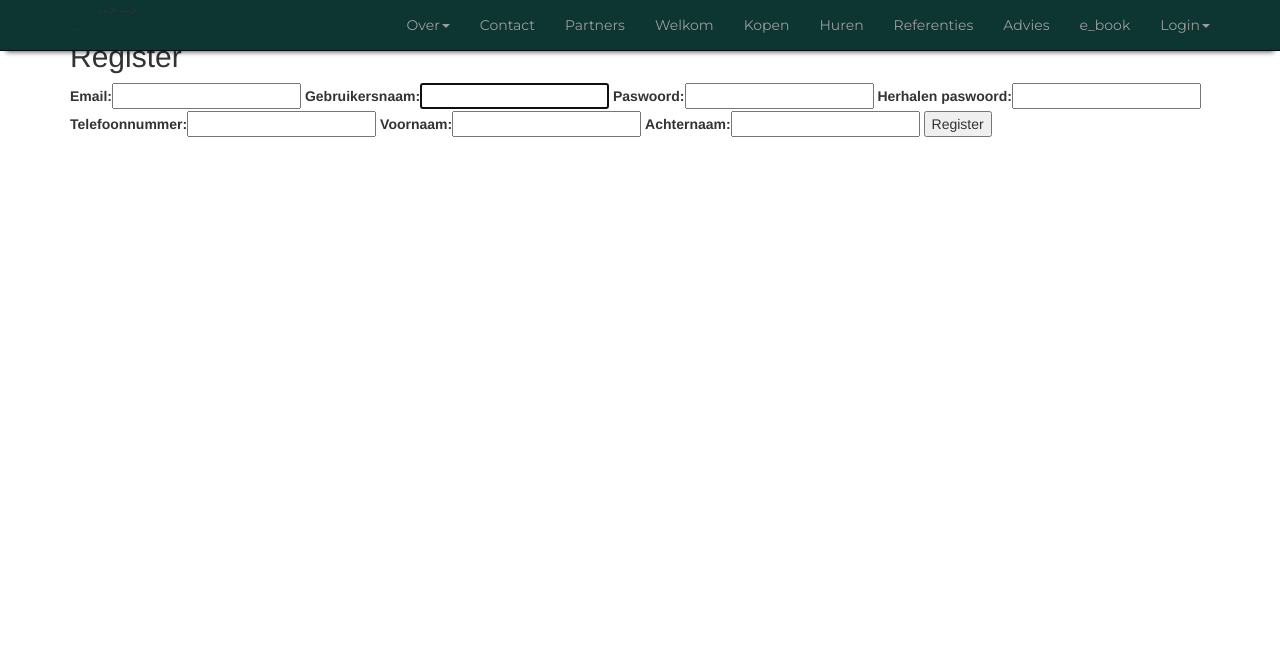
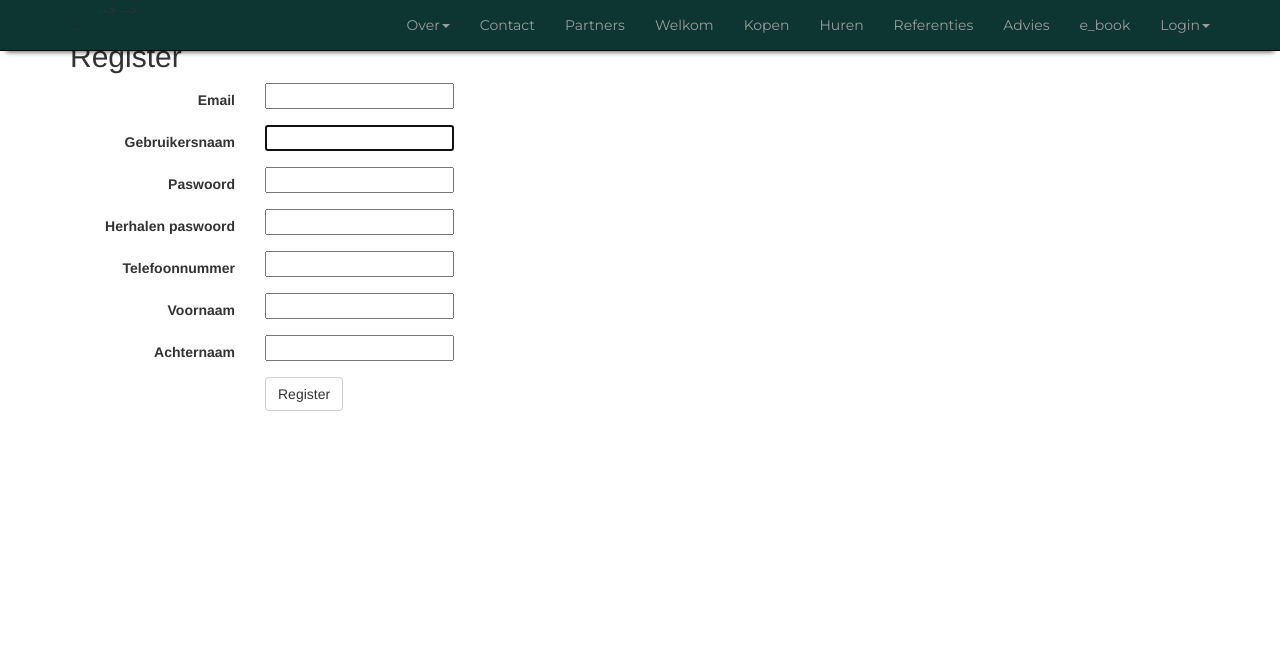
Before and after one commit to Optica1/WebAppSofie, a Django app: page /accounts/register/ in a window 1280 px wide. Shown: the top 651 px of the page. Run offline with Django 3.2, Linux system fonts and the light colour scheme; some libraries are stand-ins or nearby versions.

Commit message:
css & html register page

```diff
--- a/WebAppSofie/templates/register.html
+++ b/WebAppSofie/templates/register.html
@@ -3,9 +3,21 @@
 {% block content %}
 
 	<h2>Register</h2>
-	<form action="/accounts/register/" method="post">{% csrf_token %}
-		{{form}}
-		<input type="submit" value="Register" />
+	<form action="/accounts/register/" method="post" role="form" class="form-horizontal">{% csrf_token %}
+		<!-- {{form}} -->
+		{% for field in form %}
+			<div class="form-group">
+        <label class="control-label col-sm-2" for="{{ field.name }}">{{ field.label }}</label>
+				<div class="col-sm-10">
+					{{ field }}
+				</div>
+			</div>
+    {% endfor %}
+		<div class="form-group">
+    	<div class="col-sm-offset-2 col-sm-10">
+      	<input type="submit" value="Register" class="btn btn-default"/>
+    	</div>
+  	</div>
 	</form>
 
 {% endblock %}
```
